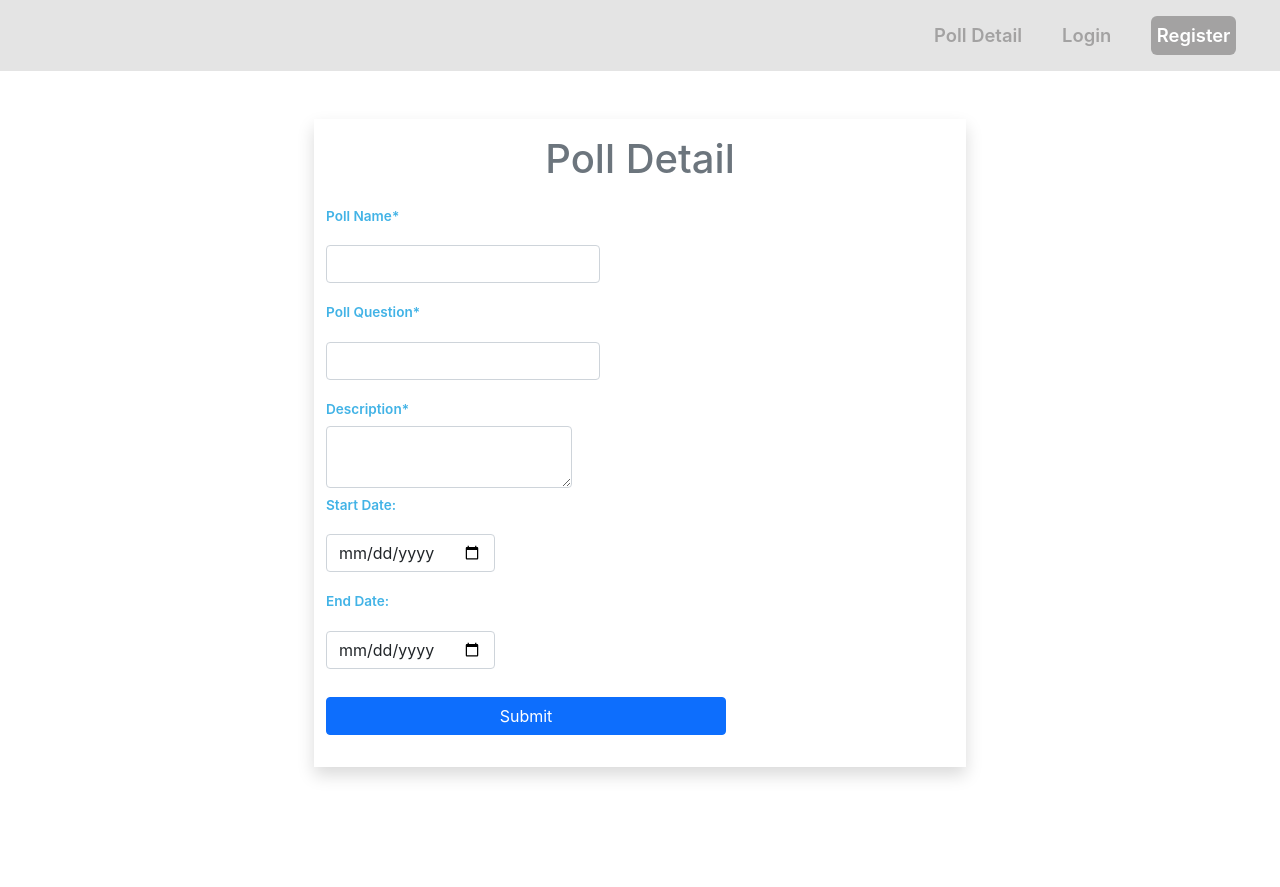
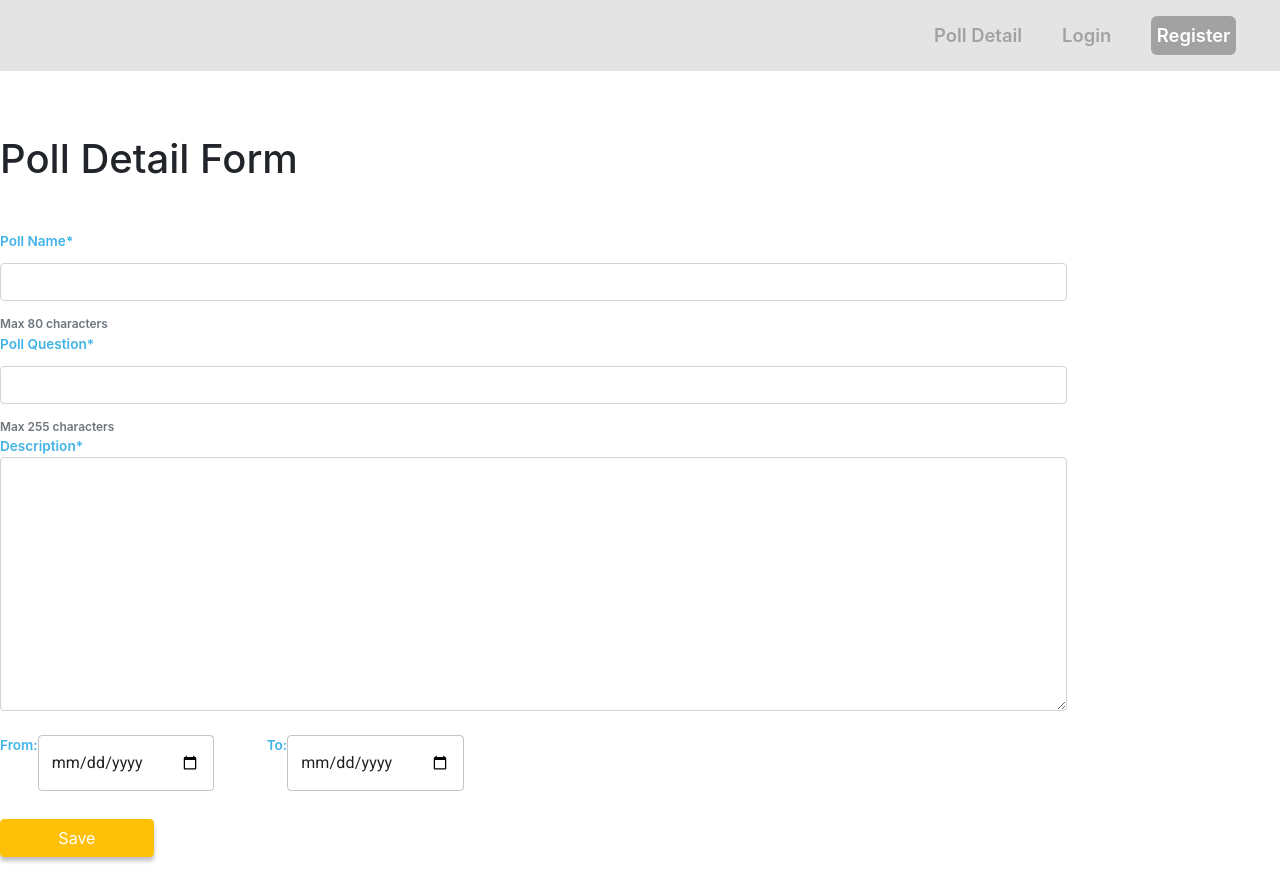
Before and after one commit to JacobLuu/oppi-clone, a React (Create React App) app: page /polldetail in a window 1280 px wide. Built offline with nearby package versions, Linux system fonts and the light colour scheme; no server answers.

Commit message:
polldetail

```diff
--- a/src/Components/PollDetail/PollDetail.jsx
+++ b/src/Components/PollDetail/PollDetail.jsx
@@ -1,11 +1,23 @@
+import React, { useEffect, useState } from "react";
+import axios from "axios";
 import { useForm } from "react-hook-form";
-import * as React from "react";
-import { useState, useEffect } from "react";
-import axios from "axios";
+import TextField from "@mui/material/TextField";
+import { makeStyles } from "@mui/styles";
+
+const useStyles = makeStyles((theme) => ({
+  formStyle: {
+    width: 100,
+    paddingLeft: 50,
+  },
+}));
 
 function PollDetail() {
-  const idPollDetail = sessionStorage.getItem("idPollDetail");
-  const accessToken = sessionStorage.getItem("AdminAccessToken");
+  const classes = useStyles();
+  const [poll, setPoll] = useState();
+  const [isPublic, setIsPublic] = useState();
+  const ID = localStorage.getItem("ID");
+  const AccessToken = localStorage.getItem("AdminAccessToken");
+  const URL_DETAIL = `https://dev.oppi.live/api/admin/v1/polls/${ID}`;
 
   const formatDate = (second, format) => {
     let time = new Date(second * 1000);
@@ -18,178 +30,121 @@ function PollDetail() {
     return `${day}-${month}-${year}`;
   };
 
-  const [data, setData] = useState({
-    poll_name: "",
-    poll_question: "",
-    start_date: "",
-    end_date: "",
+  const { setValue, control, handleSubmit } = useForm({
+    defaultValues: {
+      title: "",
+      question: "",
+      description: "",
+      openedAt: 0,
+      closedAt: 0,
+      isPublicResult: false,
+      resultRedirectUrl: "",
+      isRequireEmail: false,
+    },
   });
 
-  const [poll, setPolls] = useState();
-
-  const {
-    register,
-    setValue,
-    handleSubmit,
-    formState: { errors },
-    trigger,
-  } = useForm();
-
-  const onSubmit = (data) => {
-    console.log(data);
-
-    const fieldName = data.target.getAttribute("name");
-    const fieldValue = data.target.value;
-
-    const newData = { ...data };
-    newData[fieldName] = fieldValue;
-
-    setData(newData);
-
-    const newPoll = {
-      poll_name: data.poll_name,
-      poll_question: data.poll_question,
-      start_date: data.start_date,
-      end_date: data.end_date,
+  const onSubmit = () => {
+    return axios
+    .put(URL_DETAIL, { headers: { Authorization: `Bearer ${AccessToken}` } })
+    .then((response) => {
+        console.log(response)
+    })
+    .catch((e) => console.log(e));
   };
 
-    axios({
-      method: "put",
-      url: `https://dev.oppi.live/api/admin/v1/polls/${idPollDetail}`,
-      headers: {
-        Authorization: `Bearer  ${accessToken}`,
-      },
-    });
-    setPolls(newPoll);
-  };
-
-  useEffect(() => {
-    axios
-      .get(`${"https://dev.oppi.live/api/admin/v1/polls"}/${idPollDetail}`, {
-        headers: {
-          Authorization: `Bearer  ${accessToken}`,
-        },
-      })
-      .then((respon) => {
-        if (respon.status === 200) {
-          setPolls(respon.data);
-          data.forEach((field) => {
-            if (field === "openedAt" || field === "closedAt") {
-              setValue(
-                field,
-                formatDate(respon.data[field], { format: "YYYY-MM-DD" })
-              );
-            } else
-              setValue(field, respon.data[field] ? respon.data[field] : "");
-          });
-        }
+  const getData = () => {
+    return axios
+      .get(URL_DETAIL, { headers: { Authorization: `Bearer ${AccessToken}` } })
+      .then((response) => {
+        setPoll(response.data);
+        setIsPublic(response.data.isPublicResult);
+        console.log("response :", response);
+        console.log("response.data : ", response.data);
       })
       .catch((e) => console.log(e));
+  };
+  useEffect(() => {
+    getData();
   }, []);
 
   return (
-    <div className="row justify-content-sm-center pt-5">
-      <div className="col-sm-6 shadow round pb-3">
-        <h1 className="text-center pt-3 text-secondary">Poll Detail</h1>
-        <form onSubmit={handleSubmit(onSubmit)}>
-          <div className="form-group">
-            <label className="col-form-label">Poll Name*</label>
+    <form className="form-style col-xl-10" onSubmit={handleSubmit(onSubmit)}>
+      <h1 className="text-left text-dark my-5">Poll Detail Form</h1>
+      <div class="col-xl-12">
+        <label for="pollName">Poll Name*</label>
         <input
+          value={poll?.title}
           type="text"
-              name="poll_name"
-              className={`form-control  ${errors.name && "invalid"}`}
-              {...register("name", { required: "Poll Name is Required" })}
-              onKeyUp={() => {
-                trigger("name");
+          class="form-control col-xl-12"
+          id="pollName"
+          aria-describedby="pollName"
+        />
+        <small id="pollName" class="form-text text-muted text-right">
+          Max 80 characters
+        </small>
+      </div>
+      <div class="col-lg-12">
+        <label for="pollQuestion">Poll Question*</label>
+        <input
+          value={poll?.question}
+          type="text"
+          class="form-control"
+          id="pollQuestion"
+          aria-describedby="pollQ"
+        />
+        <small id="pollQ" class="form-text text-muted text-right">
+          Max 255 characters
+        </small>
+      </div>
+      <div class="col-lg-12">
+        <label for="exampleFormControlTextarea1">Description*</label>
+        <textarea
+          class="form-control"
+          id="exampleFormControlTextarea1"
+          rows="10"
+          value={poll?.description}
+        ></textarea>
+      </div>
+      <div className="row my-4 col-xl-12 d-flex justify-content-start ">
+        <div class="col-lg-3 ">
+          <label className="mr-2">From:</label>
+          <TextField
+            id="date"
+            label=""
+            type="date"
+            value={formatDate(poll?.openedAt)}
+            sx={{ width: "13em", height: "1em" }}
+            InputLabelProps={{
+              shrink: true,
             }}
-              onChange={handleSubmit}
           />
-            {errors.name && (
-              <small className="text-danger">{errors.name.message}</small>
-            )}
         </div>
-          <div className="form-group">
-            <label className="col-form-label">Poll Question*</label>
-            <input
-              type="text"
-              name="poll_question"
-              className={`form-control ${errors.question && "invalid"}`}
-              {...register("question", {
-                required: "Poll Question is Required",
-              })}
-              onKeyUp={() => {
-                trigger("question");
+        <div class="col-lg-3 ">
+          <label className="mr-2">To: </label>
+          <TextField
+            id="date"
+            label=""
+            type="date"
+            value={formatDate(poll?.closedAt)}
+            sx={{ width: "13em", height: "1em" }}
+            InputLabelProps={{
+              shrink: true,
             }}
-              onChange={handleSubmit}
           />
-            {errors.question && (
-              <small className="text-danger">{errors.question.message}</small>
-            )}
-          </div>
-          <div className="form-group">
-            <label className="col-form-label">Description*</label>
-            <textarea
-              name="description"
-              className={`form-control ${errors.message && "invalid"}`}
-              {...register("message", {
-                required: "Message is Required",
-                maxLength: {
-                  value: 999,
-                  message: "Max 999 characters ",
-                },
-              })}
-              onKeyUp={() => {
-                trigger("message");
-              }}
-              onChange={handleSubmit}
-            ></textarea>
-            {errors.message && (
-              <small className="text-danger">{errors.message.message}</small>
-            )}
-          </div>
-          <div className="form-group">
-            <label className="col-form-label">Start Date:</label>
-            <input
-              name="start_date"
-              type="date"
-              className={`form-control ${errors.date && "invalid"}`}
-              {...register("start_date", {
-                required: "Start Date is Required",
-              })}
-              onKeyUp={() => {
-                trigger("start_date");
-              }}
-              onChange={handleSubmit}
-            />
-            {errors.date && (
-              <small className="text-danger">{errors.date.message}</small>
-            )}
-          </div>
-          <div className="form-group">
-            <label className="col-form-label">End Date:</label>
-            <input
-              name="end_date"
-              type="date"
-              className={`form-control ${errors.date && "invalid"}`}
-              {...register("end_date", { required: "End Date is Required" })}
-              onKeyUp={() => {
-                trigger("end_date");
-              }}
-              onChange={handleSubmit}
-            />
-            {errors.date && (
-              <small className="text-danger">{errors.date.message}</small>
-            )}
-          </div>
-          <input
-            type="submit"
-            className="btn btn-primary my-3"
-            value="Submit"
-          />
-        </form>
         </div>
       </div>
+      <div className="row col-xl-12 my-4 d-flex justify-content-between ">
+        <div className="col-lg-2">
+          <button
+            type="submit"
+            style={{ color: "white" }}
+            className="b col-lg-12 col-sm-2 btn btn-warning mt-3"
+          >
+            Save
+          </button>
+        </div>
+      </div>
+    </form>
   );
-}
-
+};
 export default PollDetail;
--- a/src/Components/PollList/PollList.jsx
+++ b/src/Components/PollList/PollList.jsx
@@ -17,6 +17,7 @@ import DialogContent from "@mui/material/DialogContent";
 import DialogContentText from "@mui/material/DialogContentText";
 import DialogTitle from "@mui/material/DialogTitle";
 import Box from "@mui/material/Box";
+import Pagination from "@mui/material/Pagination";
 import { Typography } from "@mui/material";
 import { makeStyles } from "@mui/styles";
 
@@ -24,10 +25,10 @@ const useStyles = makeStyles((theme) => ({
   table: {
     minWidth: 650,
   },
-  tableTitle:{
+  tableTitle: {
     textAlign: "center",
     fontWeight: "bold",
-    color:"#6c757d",
+    color: "#6c757d",
   },
   tableContainer: {
     borderRadius: 15,
@@ -49,52 +50,60 @@ const useStyles = makeStyles((theme) => ({
   },
 }));
 
-// function createData(
-//   poll_name,
-//   poll_question,
-//   start_date,
-//   end_date,
-//   participants,
-//   status,
-//   action
-// ) {
-//   return {
-//     poll_name,
-//     poll_question,
-//     start_date,
-//     end_date,
-//     participants,
-//     status,
-//     action,
-//   };
-// }
-
-const rows = [
-
-];
-
 const PollList = () => {
   const classes = useStyles();
-  const [openLogOut, setOpenLogOut] = useState(false);
-  const [openDelete, setOpenDelete] = useState(false);
   const [offset, setOffset] = useState(0);
   const [polls, setPolls] = useState([]);
-  const [selectedID,setSelectedID] = useState();
   const [currentPage, setCurrentPage] = useState(1);
+  const [selectedID, setSelectedID] = useState();
   const [page, setPage] = useState(0);
   const navigate = useNavigate();
   const URL = `https://dev.oppi.live/api/admin/v1/polls?offset=${offset}&limit=10&direction=desc&search=`;
   const SIGNOUT_URL = "https://dev.oppi.live/api/admin/v1/auth/signout";
   const DEL_URL = "https://dev.oppi.live/api/admin/v1/polls";
 
-  const [open, setOpen] = React.useState(false);
+  // delete function
+  const [open, setOpenDelete] = useState(false);
 
-  const handleClickOpen = () => {
-    setOpen(true);
+  const handleClickOpen = (id) => {
+    setOpenDelete(true);
+    setSelectedID(id);
   };
 
   const handleClose = () => {
-    setOpen(false);
+    setOpenDelete(false);
+  };
+
+  const deletePoll = async (id) => {
+    return await axios
+      .delete(`${DEL_URL}/${id}`, {
+        headers: {
+          Authorization: `Bearer ${localStorage.getItem("AdminAccessToken")}`,
+        },
+      })
+      .then((respon) => console.log(respon))
+      .catch((e) => console.log(e));
+  };
+
+  const handleDelete = async (id) => {
+    await deletePoll(id);
+    getData();
+    setOpenDelete(false);
+  };
+
+  //Pagination
+  const handlePage = (page) => {
+    setCurrentPage(page);
+    setOffset((page - 1) * 10);
+  };
+
+  // format date
+  const formatDate = (second, format) => {
+    let time = new Date(second * 1000);
+    let day = String(time.getDate()).padStart(2, "0");
+    let month = String(time.getMonth() + 1).padStart(2, "0");
+    let year = time.getFullYear();
+    return `${day}-${month}-${year}`;
   };
 
   const openDetail = async (id) => {
@@ -102,16 +111,19 @@ const PollList = () => {
     await navigate("/polldetail");
   };
 
-  const getDetail = (id) =>{
-    localStorage.setItem('ID',id);
-  }
+  const getDetail = (id) => {
+    localStorage.setItem("ID", id);
+  };
 
+  // get data
   const getData = async () => {
     const AccessToken = localStorage.getItem("AdminAccessToken");
     try {
-      const response = await axios.get(URL, { headers: { Authorization: `Bearer ${AccessToken}` } });
+      const response = await axios.get(URL, {
+        headers: { Authorization: `Bearer ${AccessToken}` },
+      });
       const data = response.data.list;
-      // xử lý data đẩy từ serve về
+      console.log(data);
 
       setPolls(data);
       const pages = response.data.totalCount;
@@ -122,78 +134,90 @@ const PollList = () => {
       console.log(e);
     }
   };
-  useEffect(()=>{
-    getData()
-  },[])
+  useEffect(() => {
+    getData();
+  }, [offset]);
 
   return (
-    <Typography gutterBottom variant="h3" component="div" className={classes.tableTitle}>
+    <Typography
+      gutterBottom
+      variant="h3"
+      component="div"
+      className={classes.tableTitle}
+    >
       Poll Management
       <TableContainer component={Paper} className={classes.tableContainer}>
         <Table sx={{ minWidth: 650 }} aria-label="simple table">
           <TableHead>
             <TableRow>
-            <TableCell className={classes.tableHeaderCell}>Poll Name</TableCell>
+              <TableCell className={classes.tableHeaderCell}>
+                Poll Name
+              </TableCell>
               <TableCell
                 className={classes.tableHeaderCell}
                 sx={{ minWidth: 200 }}
               >
                 Poll Question
               </TableCell>
-            <TableCell
-             className={classes.tableHeaderCell}>
+              <TableCell className={classes.tableHeaderCell}>
                 Start Date
               </TableCell>
-            <TableCell
-             className={classes.tableHeaderCell}>End Date</TableCell>
-            <TableCell
-             className={classes.tableHeaderCell}>
+              <TableCell className={classes.tableHeaderCell}>
+                End Date
+              </TableCell>
+              <TableCell className={classes.tableHeaderCell}>
                 Participants
               </TableCell>
-            <TableCell  align="center" className={classes.tableHeaderCell}>
+              <TableCell align="center" className={classes.tableHeaderCell}>
                 Status
               </TableCell>
-            <TableCell  align="center" className={classes.tableHeaderCell}>
+              <TableCell align="center" className={classes.tableHeaderCell}>
                 Action
               </TableCell>
             </TableRow>
           </TableHead>
           <TableBody>
-          {polls.map((row) => (
+            {polls.map((poll) => (
               <TableRow
-              key={row.poll_name}
+                key={poll.id}
                 sx={{ "&:last-child td, &:last-child th": { border: 0 } }}
               >
-              <TableCell component="th" scope="row">
-                {row.poll_name}
+                <TableCell onClick={openDetail} component="th" scope="row">
+                  {poll.title}
                 </TableCell>
-              <TableCell>{row.poll_question}</TableCell>
-              <TableCell>{row.start_date}</TableCell>
-              <TableCell>{row.end_date}</TableCell>
-              <TableCell align="center">{row.participants}</TableCell>
-              <TableCell align="center">
+                <TableCell onClick={openDetail}>{poll.question}</TableCell>
+                <TableCell onClick={openDetail}>
+                  {formatDate(poll.openedAt)}
+                </TableCell>
+                <TableCell onClick={openDetail}>
+                  {formatDate(poll.closedAt)}
+                </TableCell>
+                <TableCell onClick={openDetail} align="center">
+                  {poll.participantCount}
+                </TableCell>
+                <TableCell onClick={openDetail} align="center">
                   <Typography
                     className={classes.status}
                     style={{
                       backgroundColor:
-                      (row.status === "LIVE" && "#ffc2c2") ||
-                      (row.status === "CREATE" && "#99ff99") ||
-                      (row.status === "ENDED" && "#c1c0c0"),
+                        (poll.status === "live" && "#ffc2c2") ||
+                        (poll.status === "create" && "#99ff99") ||
+                        (poll.status === "ended" && "#c1c0c0"),
                       color:
-                      (row.status === "LIVE" && "#ff4141") ||
-                      (row.status === "CREATE" && "#006622") ||
-                      (row.status === "ENDED" && "#000000"),
+                        (poll.status === "live" && "#ff4141") ||
+                        (poll.status === "create" && "#006622") ||
+                        (poll.status === "ended" && "#000000"),
                     }}
                   >
-                  {row.status}
+                    {poll.status}
                   </Typography>
                 </TableCell>
                 <TableCell>
-                {row.action}
+                  {poll.action}
                   <Button
                     variant="outlined"
                     startIcon={<DeleteIcon />}
-                  onClick={handleClickOpen}
+                    onClick={() => handleClickOpen(poll.id)}
                   >
                     Delete
                   </Button>
@@ -217,7 +241,10 @@ const PollList = () => {
                       />
                     </DialogTitle>
                     <DialogContent>
-                    <DialogContentText id="alert-dialog-description" align="center">
+                      <DialogContentText
+                        id="alert-dialog-description"
+                        align="center"
+                      >
                         Are you sure you would like to delete this poll? Once
                         deleted, it cannot be retrieved.
                       </DialogContentText>
@@ -231,7 +258,7 @@ const PollList = () => {
                         Keep Poll
                       </Button>
                       <Button
-                      onClick={handleClose}
+                        onClick={() => handleDelete(selectedID)}
                         autoFocus
                         variant="outlined"
                         color="error"
@@ -246,6 +273,15 @@ const PollList = () => {
           </TableBody>
         </Table>
       </TableContainer>
+      <Pagination
+        count={page}
+        offset={offset}
+        variant="outlined"
+        size="small"
+        shape="rounded"
+        page={currentPage}
+        onChange={(e, page) => handlePage(page)}
+      />
     </Typography>
   );
 };
```
Lines whose indentation alone changed are shown as unchanged.
